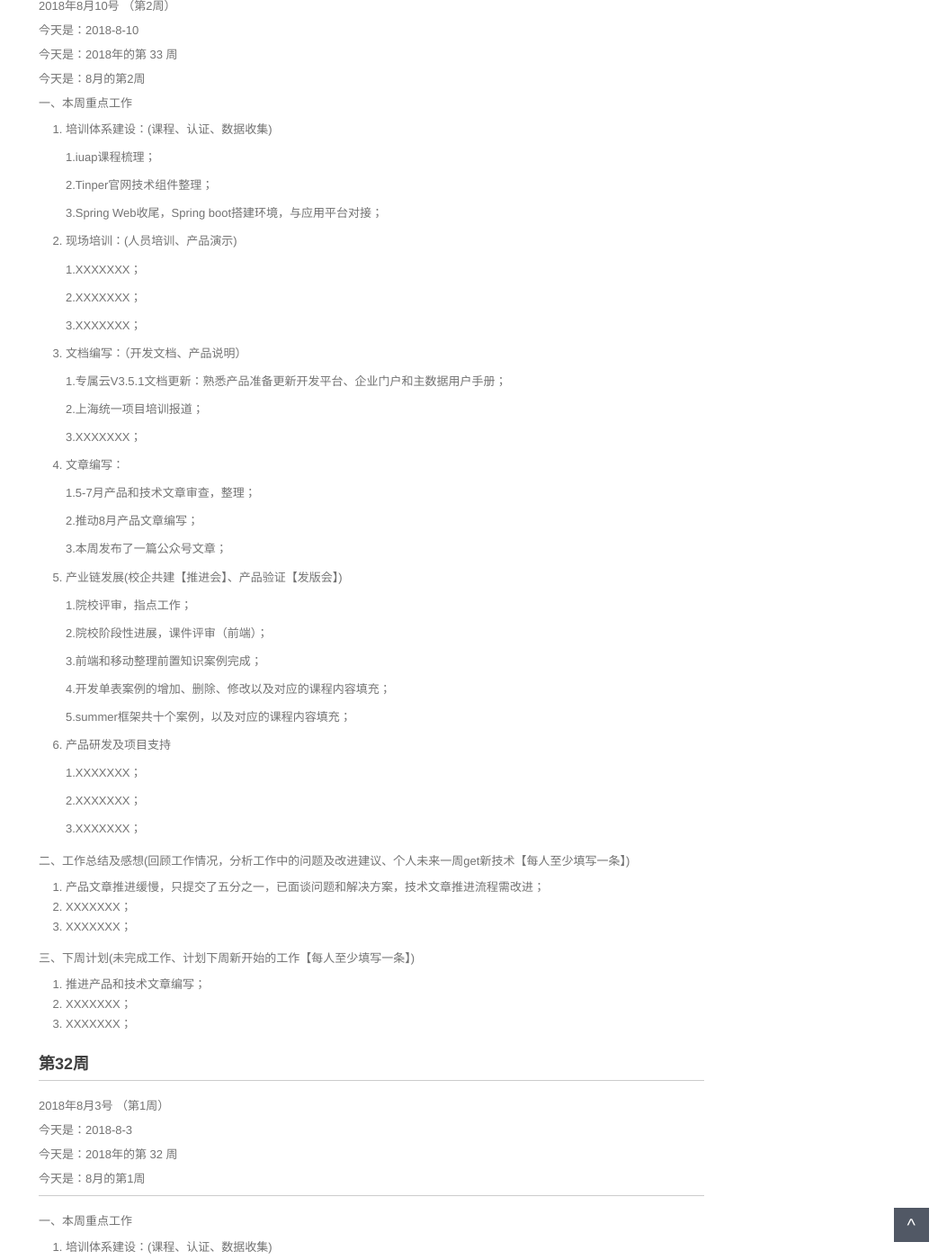
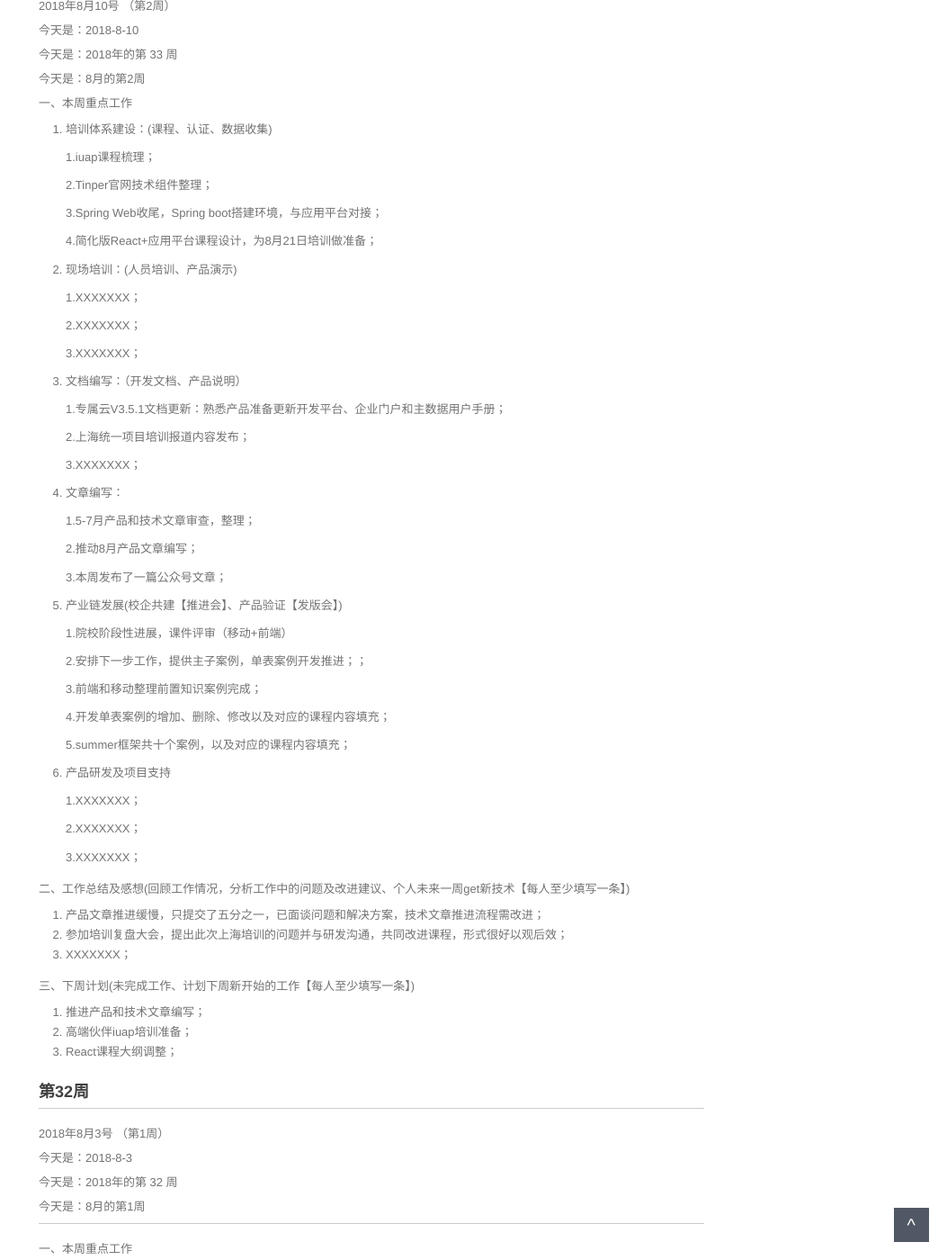
Before and after one commit to walllFlower/blog, a Jekyll site: the page built from _posts/2018-07-17-day_report_cxz.md, in a window 1280 px wide and 1400 px high, scrolled down 383 px. Shown: the whole window at 90% size, without its empty margins (227-1280 px from the left). Built offline with Jekyll 4.4.1, drawn with Linux system fonts in a browser that asks for light colours; comment, search, counter and statistics services are not loaded.

Commit message:
Update 2018-07-17-day_report_cxz.md
lpf update填写工作小结

```diff
--- a/_posts/2018-07-17-day_report_cxz.md
+++ b/_posts/2018-07-17-day_report_cxz.md
@@ -29,6 +29,8 @@ categories: 技术运营工作周报
 
     3.Spring Web收尾，Spring boot搭建环境，与应用平台对接；
 
+    4.简化版React+应用平台课程设计，为8月21日培训做准备；
+
 2. 现场培训：(人员培训、产品演示)
 
     1.XXXXXXX；
@@ -41,7 +43,7 @@ categories: 技术运营工作周报
 
     1.专属云V3.5.1文档更新：熟悉产品准备更新开发平台、企业门户和主数据用户手册；
 
-    2.上海统一项目培训报道；
+    2.上海统一项目培训报道内容发布；
 
     3.XXXXXXX；
 
@@ -55,9 +57,9 @@ categories: 技术运营工作周报
 
 5. 产业链发展(校企共建【推进会】、产品验证【发版会】)
 
-    1.院校评审，指点工作；
+    1.院校阶段性进展，课件评审（移动+前端）
 
-    2.院校阶段性进展，课件评审（前端）；
+    2.安排下一步工作，提供主子案例，单表案例开发推进；；
 
     3.前端和移动整理前置知识案例完成；
 
@@ -76,14 +78,14 @@ categories: 技术运营工作周报
 二、工作总结及感想(回顾工作情况，分析工作中的问题及改进建议、个人未来一周get新技术【每人至少填写一条】)
 
 1. 产品文章推进缓慢，只提交了五分之一，已面谈问题和解决方案，技术文章推进流程需改进；
-2. XXXXXXX；
+2. 参加培训复盘大会，提出此次上海培训的问题并与研发沟通，共同改进课程，形式很好以观后效；
 3. XXXXXXX；
 
 三、下周计划(未完成工作、计划下周新开始的工作【每人至少填写一条】)
 
 1. 推进产品和技术文章编写；
-2. XXXXXXX；
-3. XXXXXXX；
+2. 高端伙伴iuap培训准备；
+3. React课程大纲调整；
 
 
 
```
